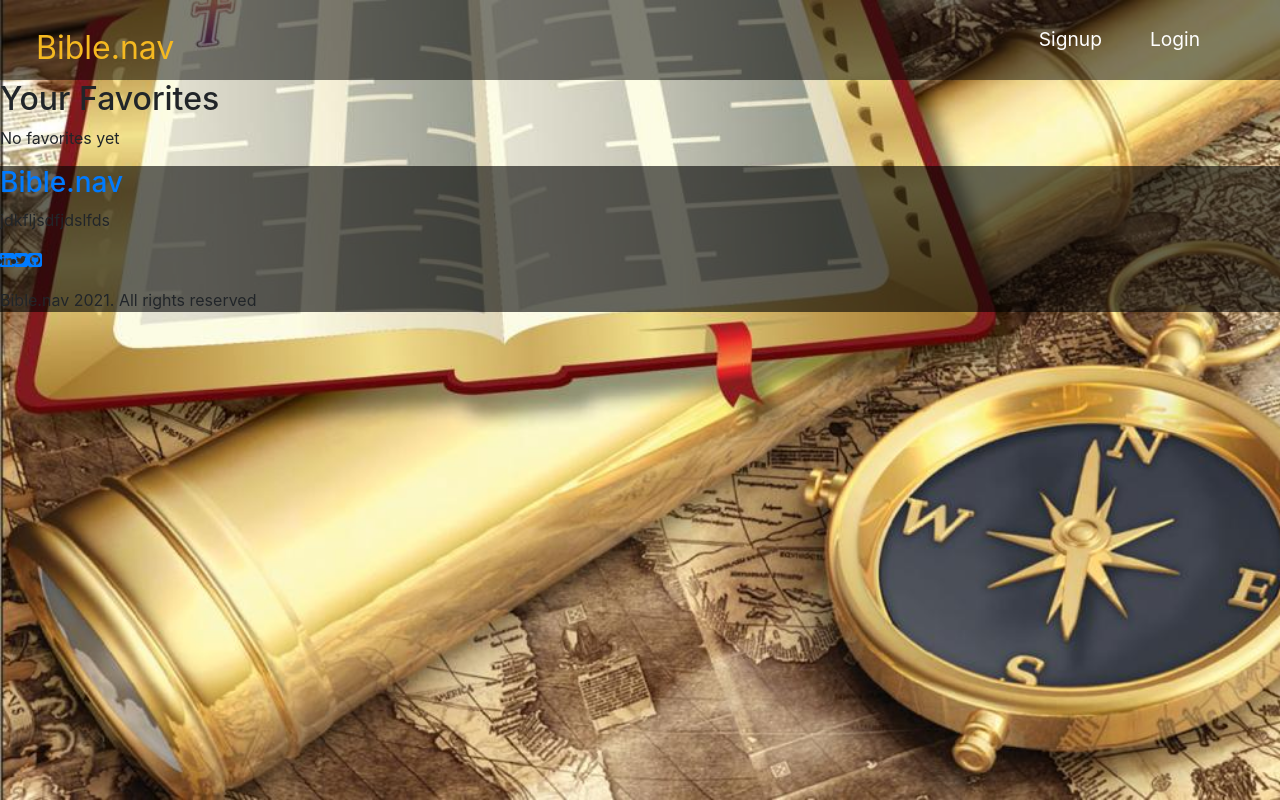
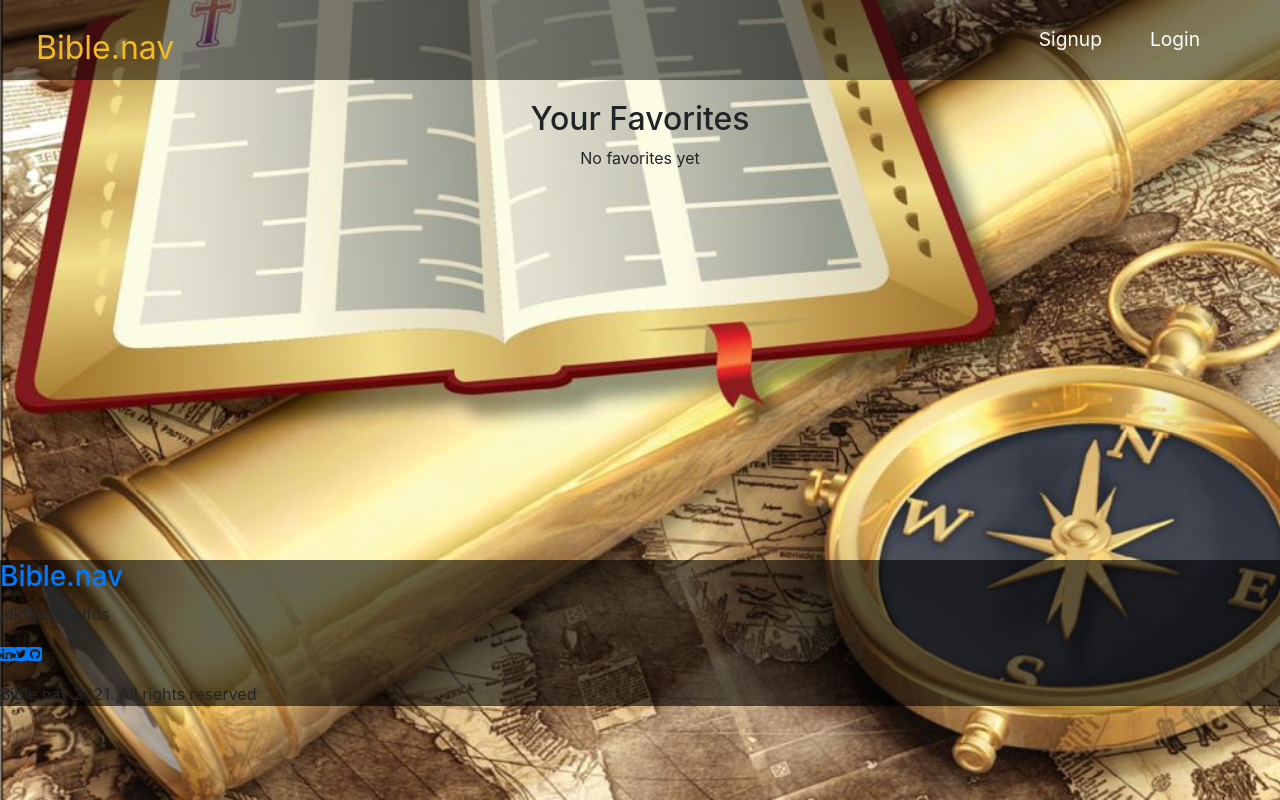
Before and after one commit to vanheaven-ui/bible.nav, a React (Create React App) app: page /favorites in a window 1280 px wide. Built offline with nearby package versions, Linux system fonts and the light colour scheme; what react-router-last-location would draw is missing.

Commit message:
Implement module style rules for Favorites component

```diff
--- a/src/components/Favorites.js
+++ b/src/components/Favorites.js
@@ -1,9 +1,10 @@
 import { useState } from 'react';
+import styles from '../styles/favorites.module.css';
 
 const Favorites = () => {
   const [favorites] = useState([]);
   return (
-    <section className="favorites">
+    <section className={styles.favorites}>
       <h2>Your Favorites</h2>
       { favorites.length > 0 ? (favorites.map(favorite => (
         <>
--- /dev/null
+++ b/src/styles/favorites.module.css
@@ -0,0 +1,7 @@
+.favorites {
+  display: flex;
+  flex-direction: column;
+  align-items: center;
+  padding: 20px 0;
+  height: 60vh;
+}
```
